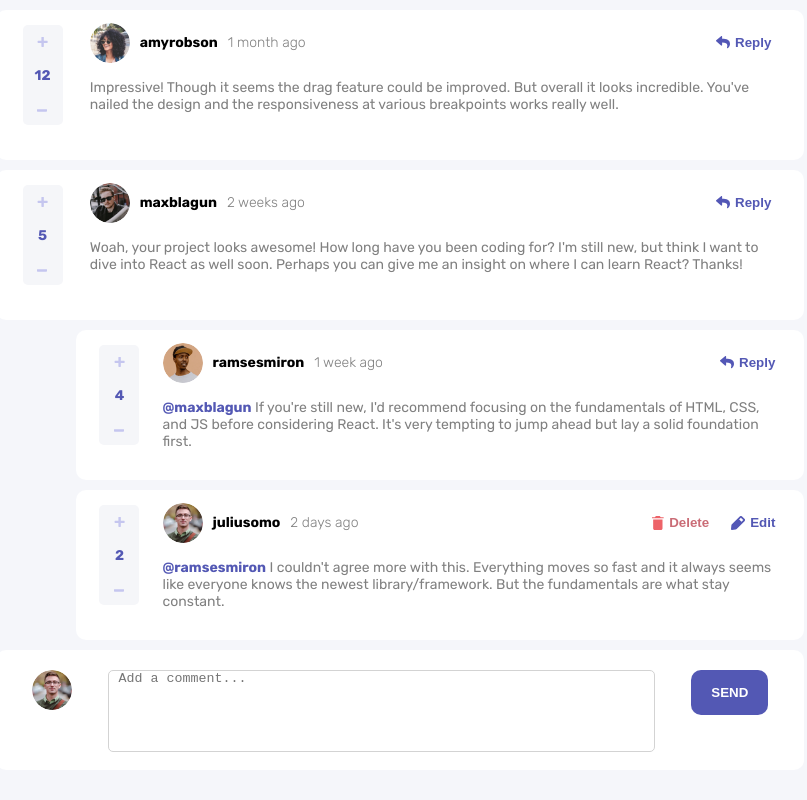
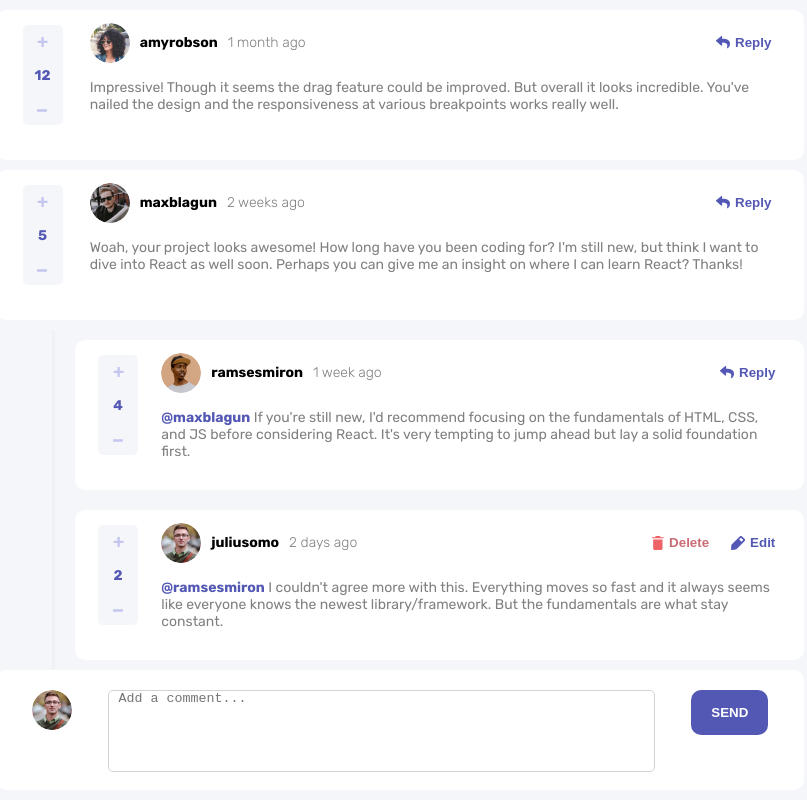
Before and after one commit to keyboard97/Interactive-comments-section-Frontend-Mentor-Vuejs, a Vue app: page / in a window 1280 px wide. Shown: the whole page, without its empty margins (240-1047 px from the left). Built offline with nearby package versions, Linux system fonts and the light colour scheme.

Commit message:
feat: add vertical line

```diff
--- a/src/components/CommentCardComponent.vue
+++ b/src/components/CommentCardComponent.vue
@@ -36,7 +36,6 @@ const onEditClick = () => {
 const onClickSendButton = (id: number, content: string) => {
     const idReply = props.idReply ? props.idReply : 0
     const idComment = props.idComment ? props.idComment : id
-    debugger
     if (isEditing.value) {
         doEditComment(idComment, idReply, content)
         onEditClick()
--- a/src/views/HomeView.vue
+++ b/src/views/HomeView.vue
@@ -20,8 +20,13 @@ const onAddComment = (id: number = 0, comment: string) => {
             <CommentCardComponent :comment="item" :current-user="comments.currentUser.username" :id-comment="item.id" />
             <template v-if="item.replies.length > 0" v-for="reply in item.replies">
                 <div class="replies-container" :class="isMobile ? 'mobile' : ''">
-                    <CommentCardComponent :comment="reply" :id-comment="item.id" :id-reply="reply.id"
-                        :replying-to="reply.replyingTo" :current-user="comments.currentUser.username" />
+                    <div class="row">
+                        <div class="vertical-line" :class="isMobile ? 'mobile' : ''"></div>
+                        <div>
+                            <CommentCardComponent :comment="reply" :id-comment="item.id" :id-reply="reply.id"
+                                :replying-to="reply.replyingTo" :current-user="comments.currentUser.username" />
+                        </div>
+                    </div>
                 </div>
             </template>
         </template>
@@ -29,15 +34,43 @@ const onAddComment = (id: number = 0, comment: string) => {
     </div>
 </template>
 
-<style scoped>
+<style >
+.row>div>.parent-container {
+    width: auto;
+    margin: 10px 0 !important;
+}
+
+.row>div:last-child {
+    width: 100%;
+}
+
+.vertical-line.mobile {
+    width: auto;
+}
+
+.vertical-line {
+    width: 5%;
+    height: auto;
+    margin: 0 20px;
+    padding: 0;
+    border-right: solid 3px #f0f1f5;
+}
+
+.row {
+    display: flex;
+    justify-content: center;
+    align-items: stretch;
+}
+
+
 .replies-container.mobile {
     width: 95%;
     margin-left: 5%;
 }
 
 .replies-container {
-    width: 90%;
-    margin-left: 9%;
+    width: 80%;
+    margin-left: 10%;
 }
 
 .home-parent-container.mobile {
@@ -50,5 +83,4 @@ const onAddComment = (id: number = 0, comment: string) => {
     width: 80%;
     height: 100%;
     margin-left: 10%;
-}
-</style>
+}</style>
```
